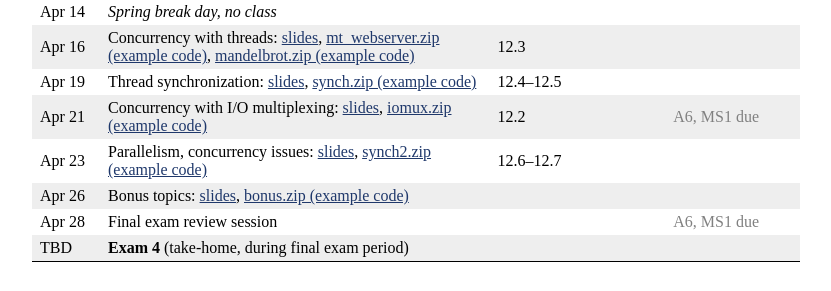
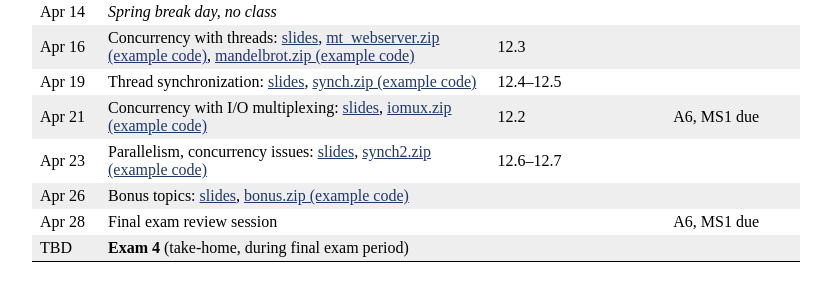
Before and after one commit to jhucsf/spring2021, a Jekyll site: the page built from schedule.md, in a window 1280 px wide. Shown: the part 1572-1863 px from the top of the page, without its empty margins (224-1055 px from the left). Built offline with Jekyll 4.4.1, drawn with Linux system fonts in a browser that asks for light colours.

Commit message:
a6 due dates are no longer tentative

```diff
--- a/schedule.md
+++ b/schedule.md
@@ -60,10 +60,10 @@ Apr 12             | Concurrency with processes: [slides](lectures/lecture29-pub
 Apr 14             | *Spring break day, no class*
 Apr 16             | Concurrency with threads: [slides](lectures/lecture30-public.pdf), [mt\_webserver.zip (example code)](lectures/mt_webserver.zip), [mandelbrot.zip (example code)](lectures/mandelbrot.zip) | 12.3 |
 Apr 19             | Thread synchronization: [slides](lectures/lecture31-public.pdf), [synch.zip (example code)](lectures/synch.zip) | 12.4–12.5
-Apr 21             | Concurrency with I/O multiplexing: [slides](lectures/lecture32-public.pdf), [iomux.zip (example code)](lectures/iomux.zip) | 12.2 | <span class="tentative">A6, MS1 due</span>
+Apr 21             | Concurrency with I/O multiplexing: [slides](lectures/lecture32-public.pdf), [iomux.zip (example code)](lectures/iomux.zip) | 12.2 | A6, MS1 due
 Apr 23             | Parallelism, concurrency issues: [slides](lectures/lecture33-public.pdf), [synch2.zip (example code)](lectures/synch2.zip) | 12.6–12.7 |
 Apr 26             | Bonus topics: [slides](lectures/lecture34-public.pdf), [bonus.zip (example code)](lectures/bonus.zip) | |
-Apr 28             | Final exam review session | | <span class="tentative">A6, MS1 due</span>
+Apr 28             | Final exam review session | | A6, MS1 due
 TBD                | **Exam 4** (take-home, during final exam period)
 
 <!--
```
